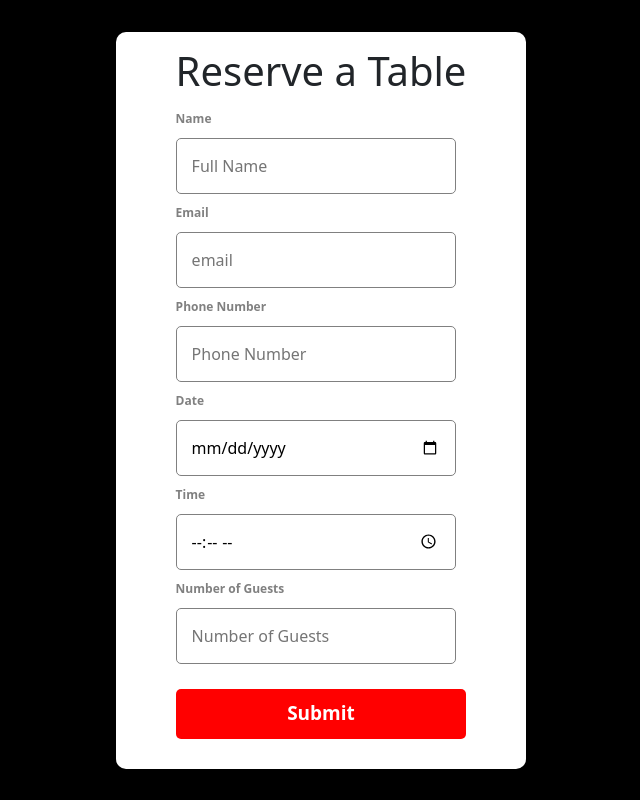
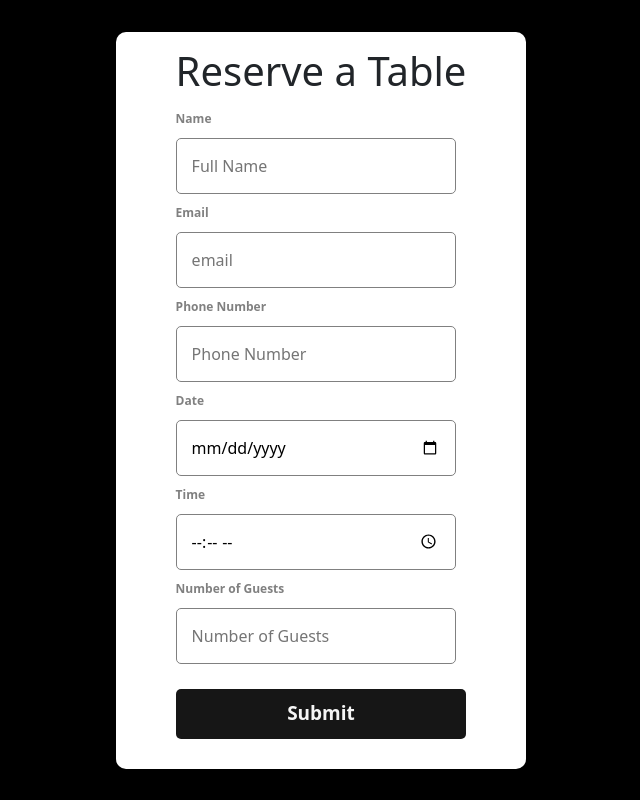
Before and after one commit to MelvinTurciosCs/SoftwareEngineeringProject, a React (Create React App) app in the folder client/: page /GuestReserve in a window 1280 px wide. Shown: the whole page, without its empty margins (319-959 px from the left). Built offline with nearby package versions, Linux system fonts and the light colour scheme.

Commit message:
Changes Made

```diff
--- a/client/src/App.css
+++ b/client/src/App.css
@@ -317,8 +317,8 @@ section {
   height:50px;
   padding:10px;
   border: none;
-  background-color: red;
-  color : white;
+  background-color: #161616;
+  color : whitesmoke;
   border-radius: 5px;
   font-weight: bold;
   font-size: 19px;
--- a/client/src/Pages/Register.jsx
+++ b/client/src/Pages/Register.jsx
@@ -43,7 +43,7 @@ const Register = () => {
         <header>
           <ul className='nav'>
             <img src='./assets/logo-no-background.png' className='logo' alt='logo'></img>
-            <li><a href='/landing'>Home</a></li>
+            <li><a href='/#'>Home</a></li>
             <li><a href='/#'>Points</a></li>
             <li><a href='/#'>Catering</a></li>
             <li><a href='/#'>Contact</a></li>
```
